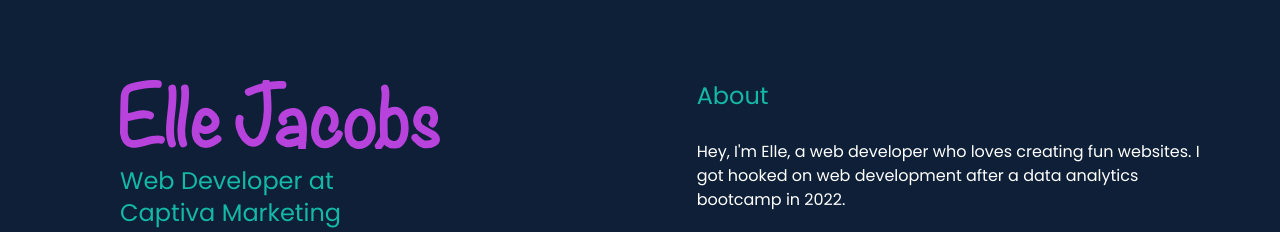
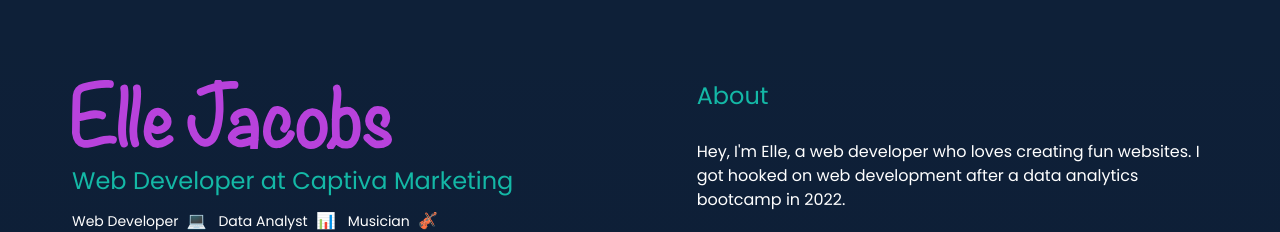
Before and after one commit to enj657/Portfolio-Typescript, a Next.js app: page / in a window 1280 px wide. Shown: the top 232 px of the page. Built offline with nearby package versions, Linux system fonts and the light colour scheme.

Commit message:
Padding fixes

```diff
--- a/src/components/Header.tsx
+++ b/src/components/Header.tsx
@@ -14,9 +14,9 @@ export default function Header() {
 
   return (
     <header className='lg:sticky lg:top-0 lg:flex lg:max-h-screen lg:w-1/2 lg:flex-col lg:justify-between lg:p-12'>
-      <div className='flex flex-1 flex-col justify-between p-4 md:px-12 md:py-8'>
+      <div className='flex flex-1 flex-col justify-between p-4 md:px-12 md:py-8 lg:p-0'>
         <div>
-          <div className='mb-4 text-[#B842DC] hover:text-teal-500'>
+          <div className='mb-4 text-[#B842DC] hover:text-teal-500 lg:pt-8'>
             <h1 className='relative m-auto w-48 md:m-0 md:w-80'>
               <Link href='/'>
                 <Logo3 />
```
